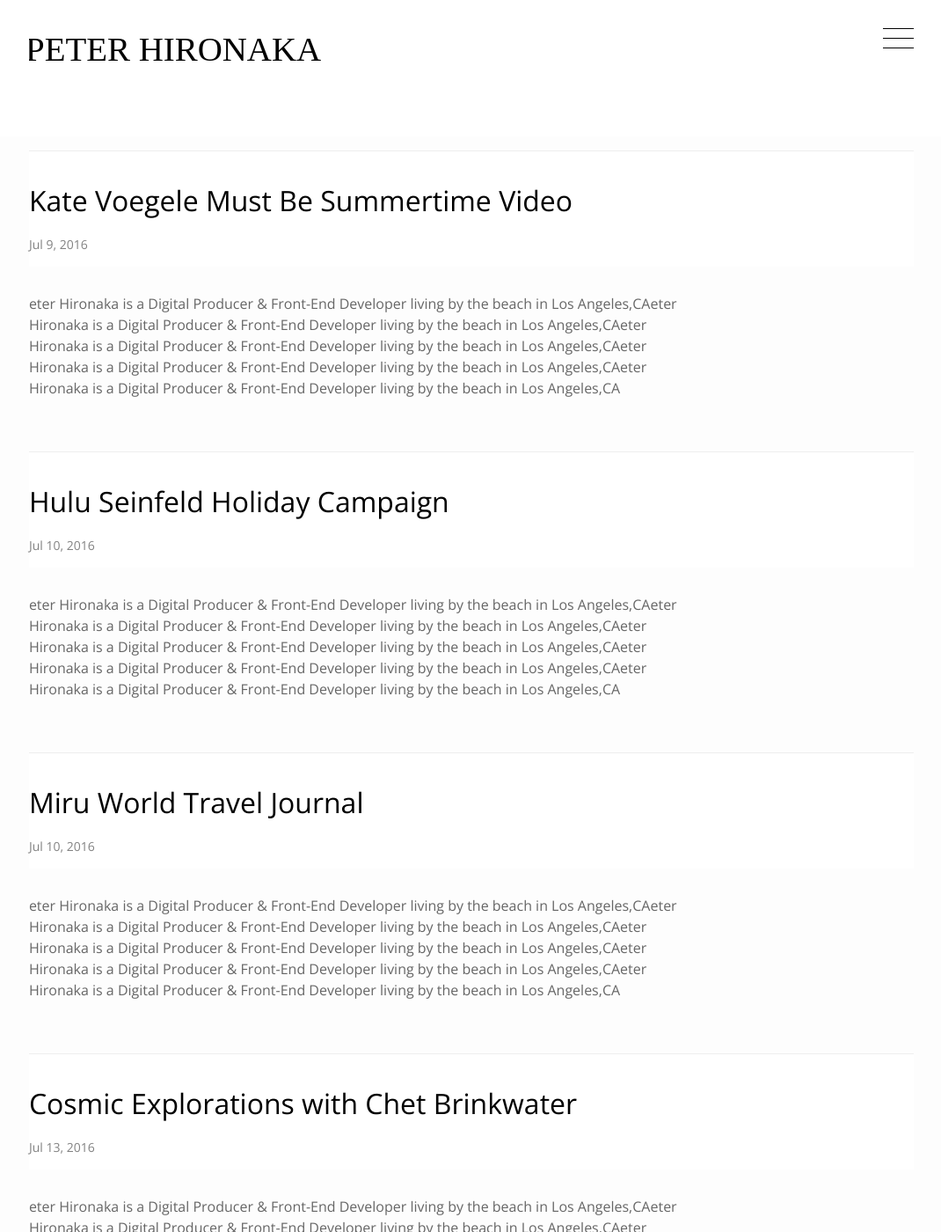
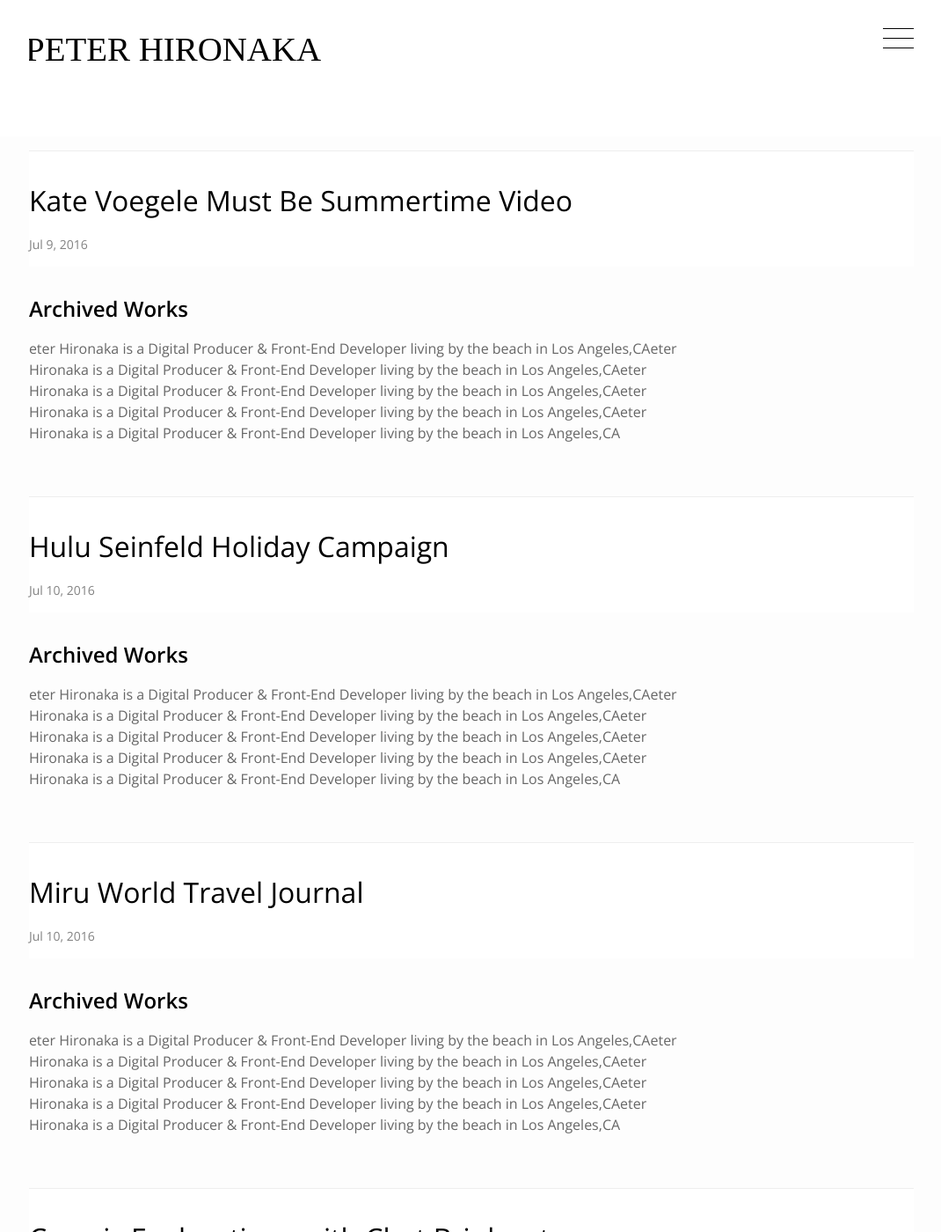
Before and after one commit to PHironaka/p-hironaka, a Jekyll site: the page built from projects.markdown, in a window 1280 px wide and 1400 px high. Shown: the whole window at 88% size, without its empty margins (104-1174 px from the left). Built offline with Jekyll 4.4.1, drawn with Linux system fonts in a browser that asks for light colours; a script that is not in the unit is left out; some of the changed text lies outside the part shown.

Commit message:
Updated Projects

```diff
--- a/projects.markdown
+++ b/projects.markdown
@@ -4,4 +4,6 @@
 layout: work
 ---
 
+## Archived Works
+
 eter Hironaka is a Digital Producer & Front-End Developer living by the beach in Los Angeles,CAeter Hironaka is a Digital Producer & Front-End Developer living by the beach in Los Angeles,CAeter Hironaka is a Digital Producer & Front-End Developer living by the beach in Los Angeles,CAeter Hironaka is a Digital Producer & Front-End Developer living by the beach in Los Angeles,CAeter Hironaka is a Digital Producer & Front-End Developer living by the beach in Los Angeles,CA
```
